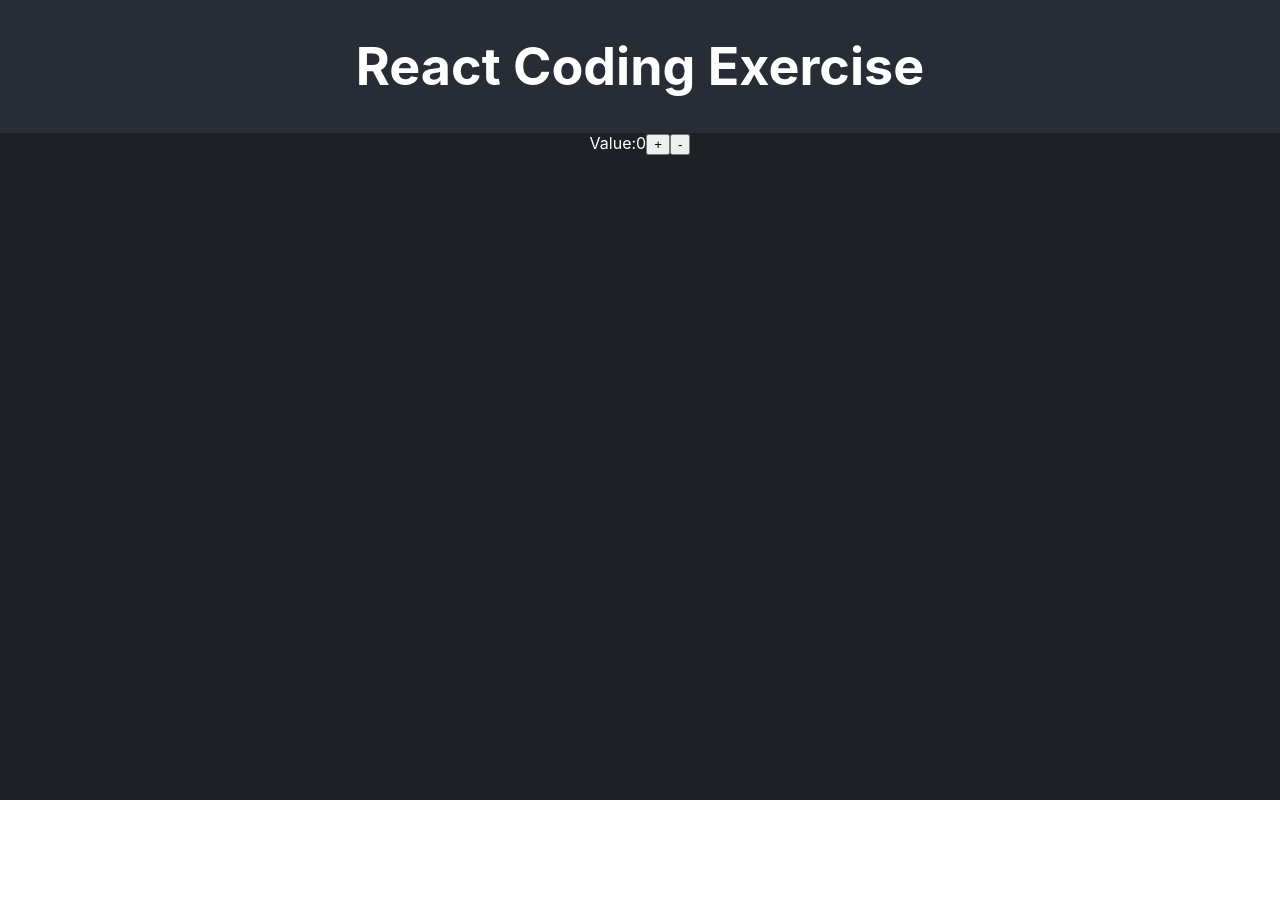
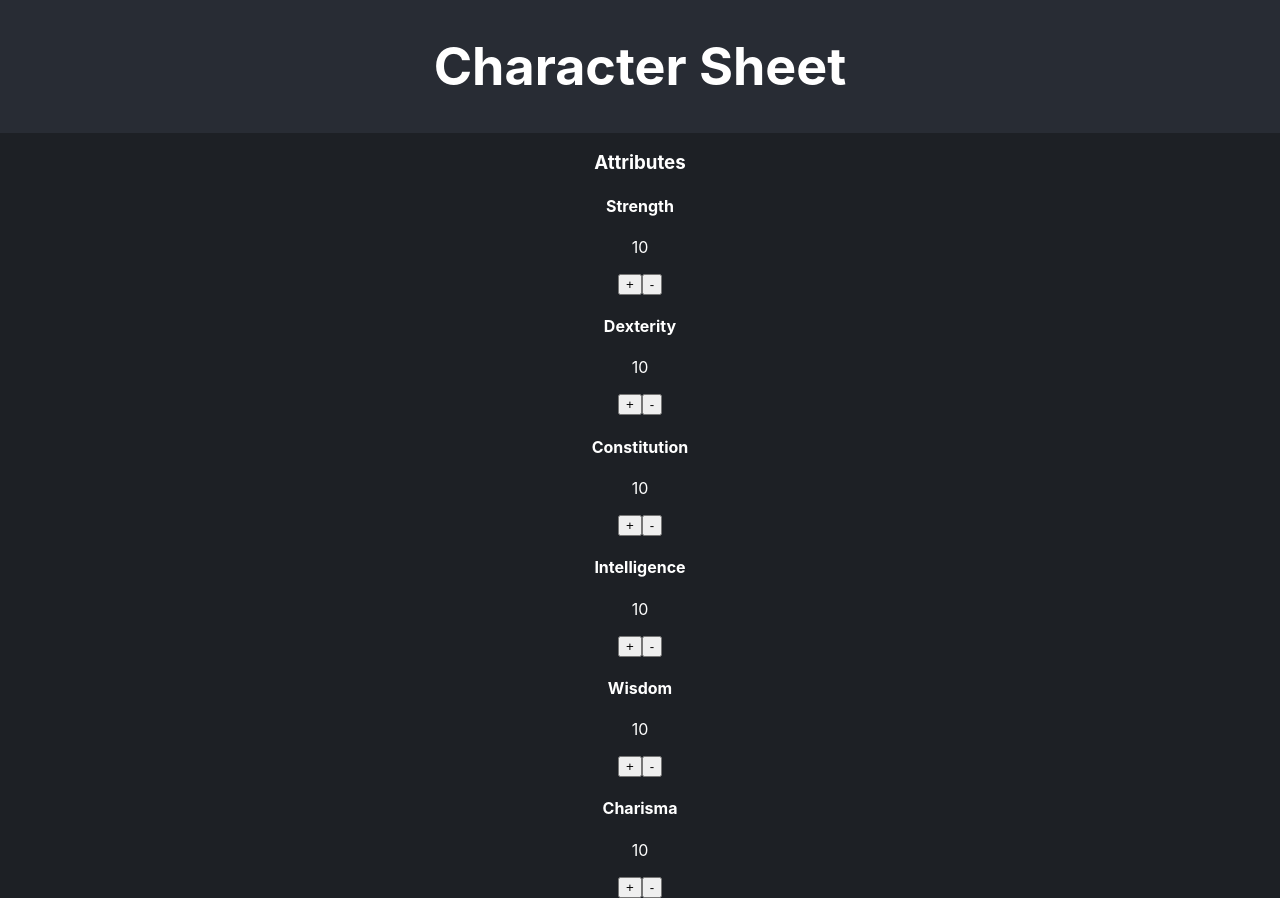
Before and after one commit to freeman-zhang/recruiting-webapp-character, a React (Create React App) app: page / in a window 1280 px wide. Before the commit the page ends 800 px from the top, so only its background shows below. Built offline with nearby package versions, Linux system fonts and the light colour scheme.

Commit message:
req 1: control 6 attributes

```diff
--- a/src/App.js
+++ b/src/App.js
@@ -2,21 +2,43 @@ import { useState } from 'react';
 import './App.css';
 import { ATTRIBUTE_LIST, CLASS_LIST, SKILL_LIST } from './consts.js';
 
+import AttributesList from "./AttributesList.js";
 
 function App() {
-  const [num, setNum] = useState(0);
+    const [attrVals, setAttrVals] = useState(setInitAttrVals(10));
+
+    function setInitAttrVals(initialValue) {
+        var initialObj = {};
+        return ATTRIBUTE_LIST.reduce((obj, curr) => {
+            return Object.assign(obj, { [curr]: initialValue });
+        }, initialObj);
+    }
+
+    function handleAttrVals(attr, type) {
+        if (type == '+') {
+            setAttrVals({
+                ...attrVals,
+                [attr]: (attrVals[attr] += 1),
+            });
+        }
+        else {
+            if (attrVals[attr] <= 0) {
+                return;
+            }
+            setAttrVals({
+                ...attrVals,
+                [attr]: (attrVals[attr] -= 1),
+            });
+        }
+    }
+
     return (
         <div className="App">
             <header className="App-header">
-        <h1>React Coding Exercise</h1>
+                <h1>Character Sheet</h1>
             </header>
             <section className="App-section">
-        <div>
-          Value:
-          {num}
-          <button>+</button>
-          <button>-</button>
-        </div>
+                <AttributesList attributes={attrVals} handleAttrVals={handleAttrVals} />
             </section>
         </div>
     );
--- /dev/null
+++ b/src/AttributesList.js
@@ -0,0 +1,28 @@
+import React from "react";
+
+const AttributesList = ({
+    attributes,
+    handleAttrVals,
+}) => {
+    return (
+        <div>
+            <h3>Attributes</h3>
+            {Object.keys(attributes).map((attr, i) => {
+                return (
+                    <div key={i} className="attribute">
+                        <h4>{attr}</h4>
+                        <div className="attribute buttons">
+                            <p>{attributes[attr]}</p>
+                            <button onClick={() => { handleAttrVals(attr, '+') }}>+</button>
+                            <button onClick={() => { handleAttrVals(attr, '-') }}>-</button>
+                        </div>
+                    </div>
+
+                )
+            })
+            }
+        </div>
+    );
+};
+
+export default AttributesList;
```
Lines whose indentation alone changed are shown as unchanged.
